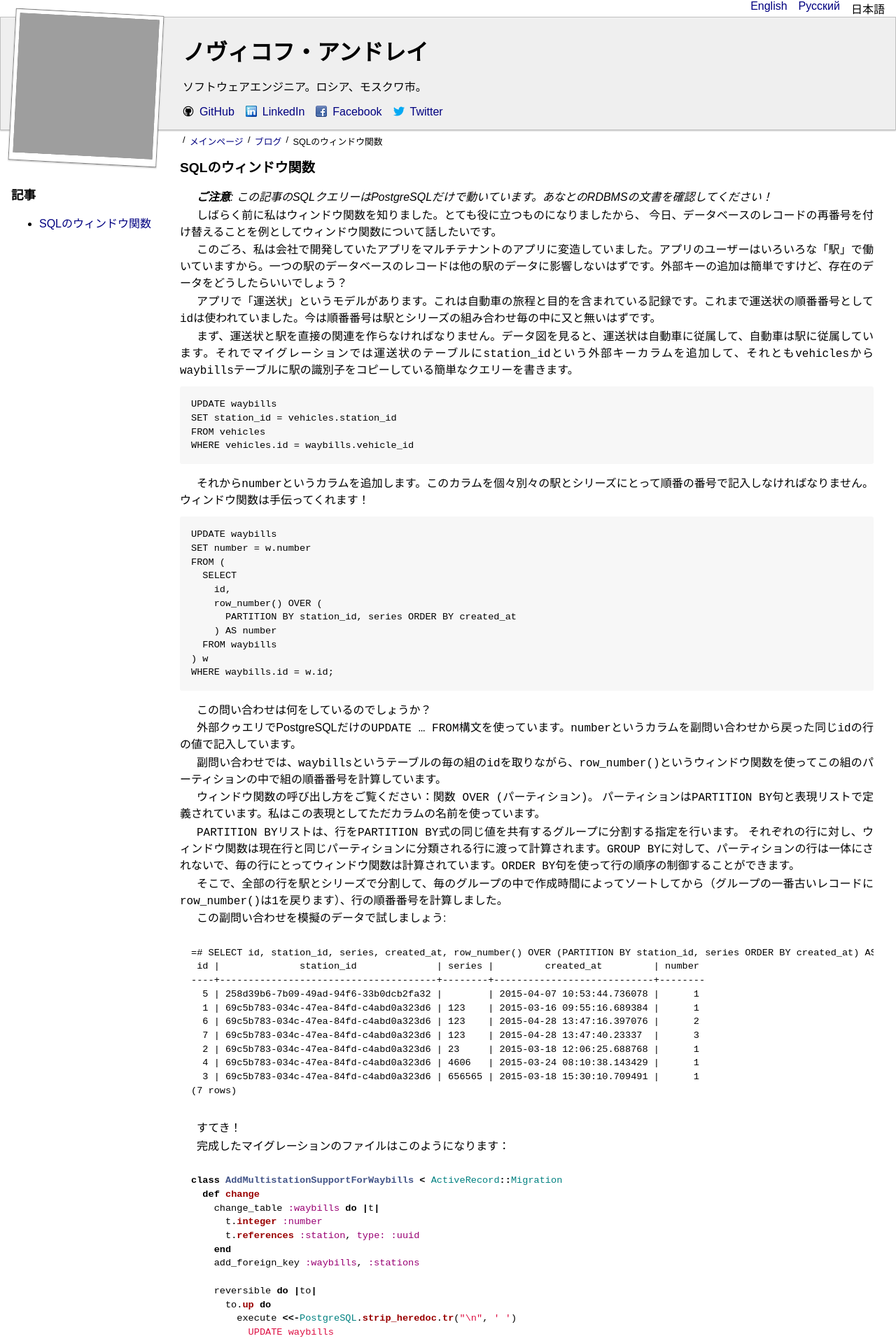
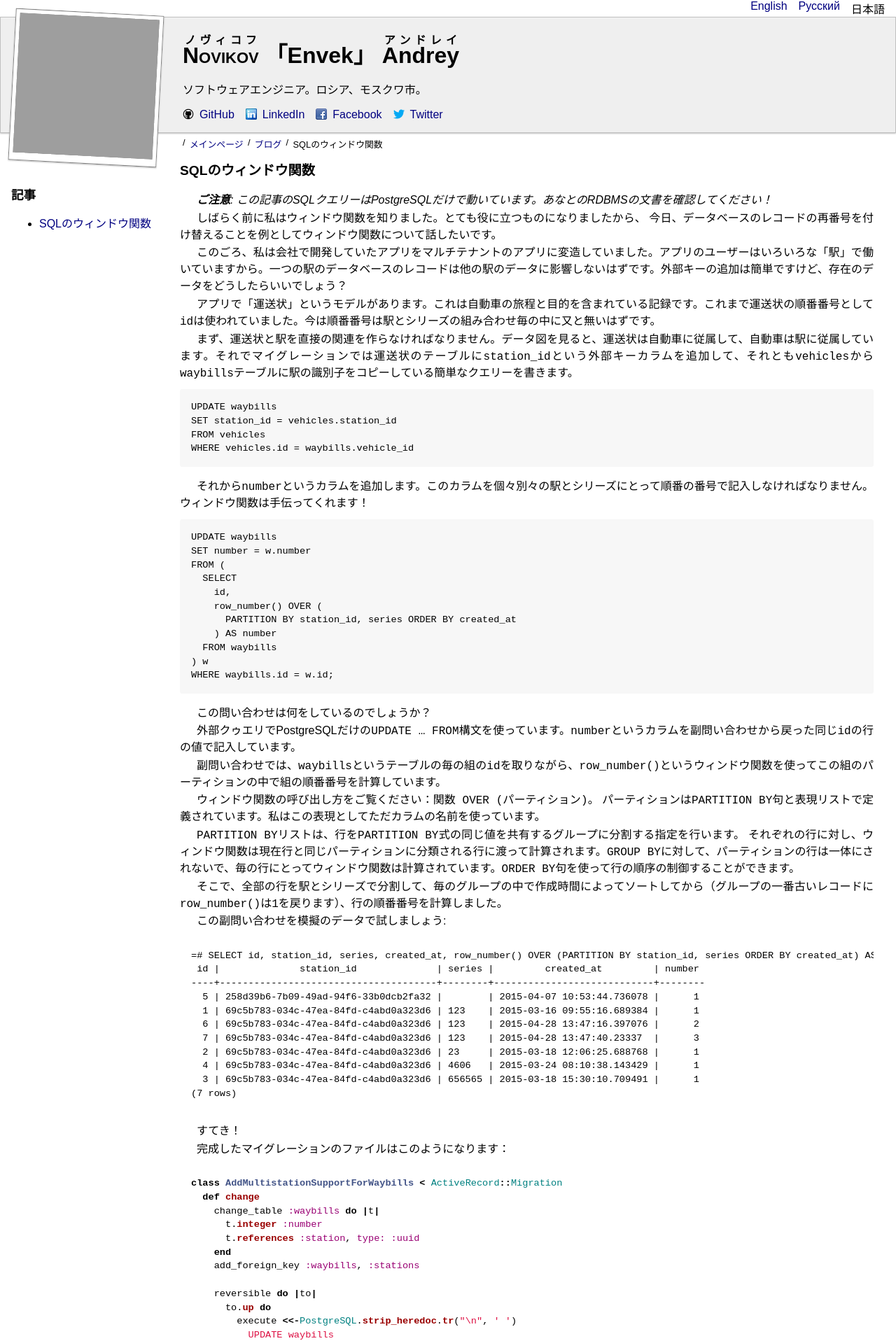
Before and after one commit to Envek/envek.name, a Jekyll site: the page built from ja/blog/_posts/2015-04-28-sql-window-functions.md, in a window 1280 px wide. Shown: the top 1916 px of the page at 70% size. Built offline with Jekyll 4.4.1, drawn with Linux system fonts in a browser that asks for light colours; comment, search, counter and statistics services are not loaded; grey boxes are pictures that could not be loaded.

Commit message:
Use capitalized latin surname with furigana reading on the Japanese version

```diff
--- a/_layouts/master.ja.html
+++ b/_layouts/master.ja.html
@@ -20,7 +20,7 @@
     <header>
       <hgroup>
         <a href="{{site.url}}/ja/"><img src="https://secure.gravatar.com/avatar/d0e95abdd0aed671ebd0920c16d393d4?s=200&d=identicon&r=PG" alt="写真" id="my_photo"></a>
-        <h1>ノヴィコフ・アンドレイ</h1>
+        <h1><ruby class="surname">Novikov<rt>ノヴィコフ</rt></ruby> 「Envek」 <ruby>Andrey<rt>アンドレイ</rt></ruby></h1>
         <p>ソフトウェアエンジニア。ロシア、モスクワ市。</p>
         <menu id="social">
           <li><a href="https://github.com/Envek" title="GitHubと言うソフトウェア開発のソーシャルサービスのアカウント" class="github">GitHub</a></li>
--- a/stylesheets/style.css
+++ b/stylesheets/style.css
@@ -171,6 +171,9 @@ aside {
   padding: 0 0.5em 0 0;
 }
 
+/* Personal info */
+.surname { font-variant-caps: small-caps; }
+
 /* Social links icons */
 #social a::before {
   display: inline-block;
```
